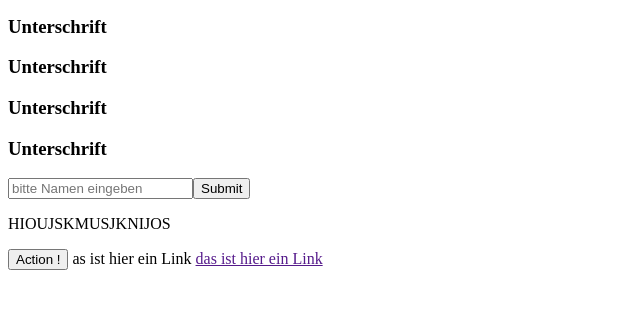
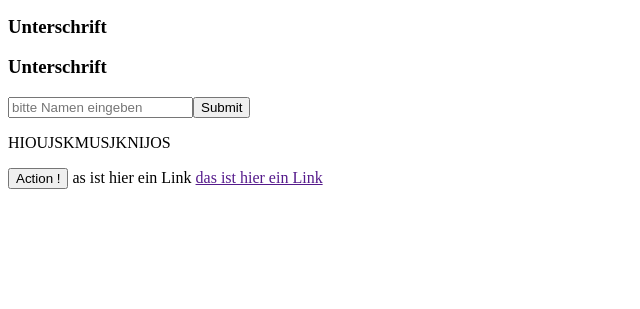
Before and after one commit to Kakowa18/Testprojekt, a website: page index.html in a window 1280 px wide. Shown: the part 105-414 px from the top of the page, without its empty margins (0-640 px from the left). Drawn offline with Linux system fonts and the light colour scheme.

Commit message:
delete some headlines

```diff
--- a/index.html
+++ b/index.html
@@ -18,8 +18,6 @@
 <h3>Unterschrift</h3>
 <h3>Unterschrift</h3>
 <h3>Unterschrift</h3>
-<h3>Unterschrift</h3>
-<h3>Unterschrift</h3>
     <form onsubmit="myFunction(); return false" action="">
         <input type="text" placeholder="bitte Namen eingeben" required pattern=’’[A-Za-z0-9]’’><button>Submit</button>
     </form>
```
